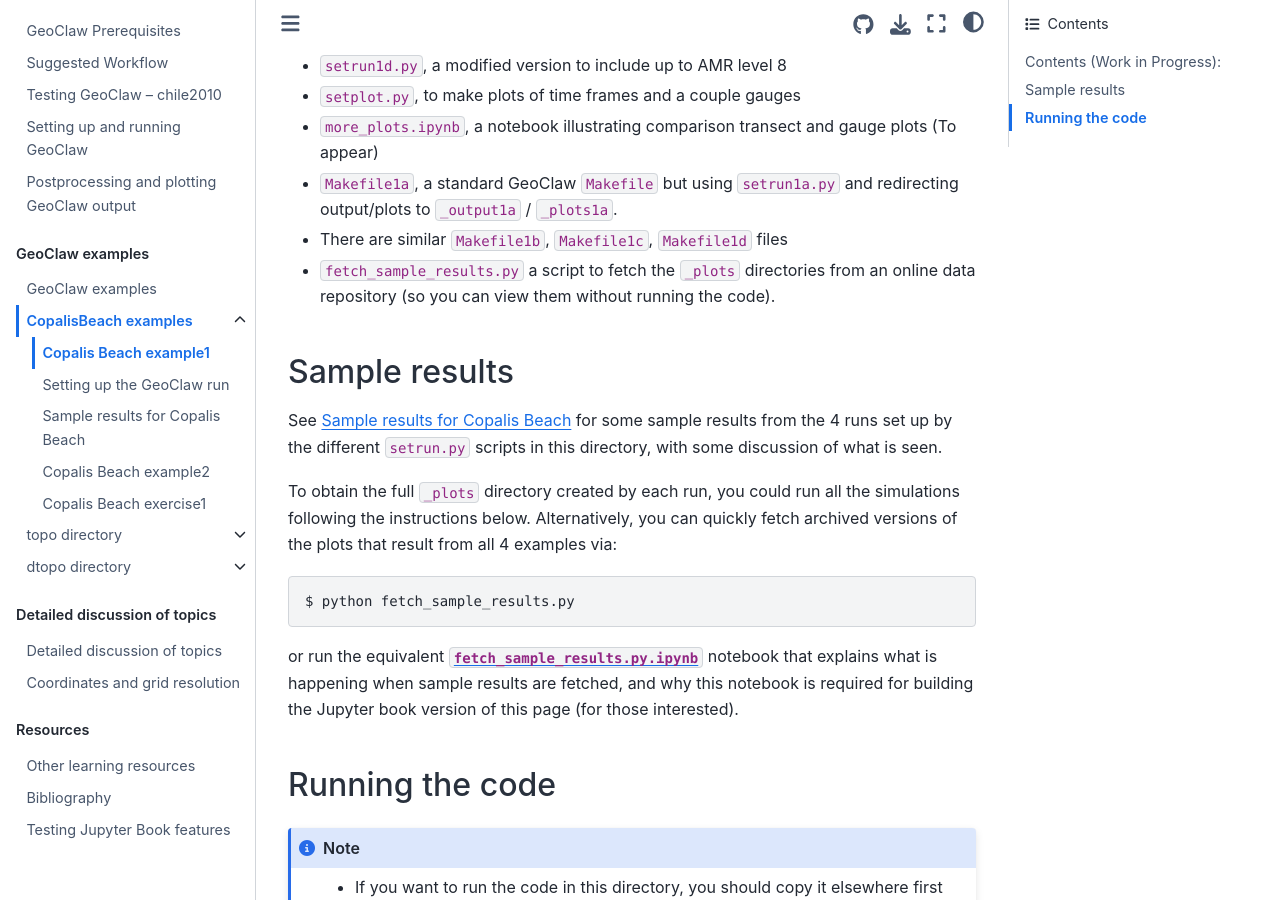
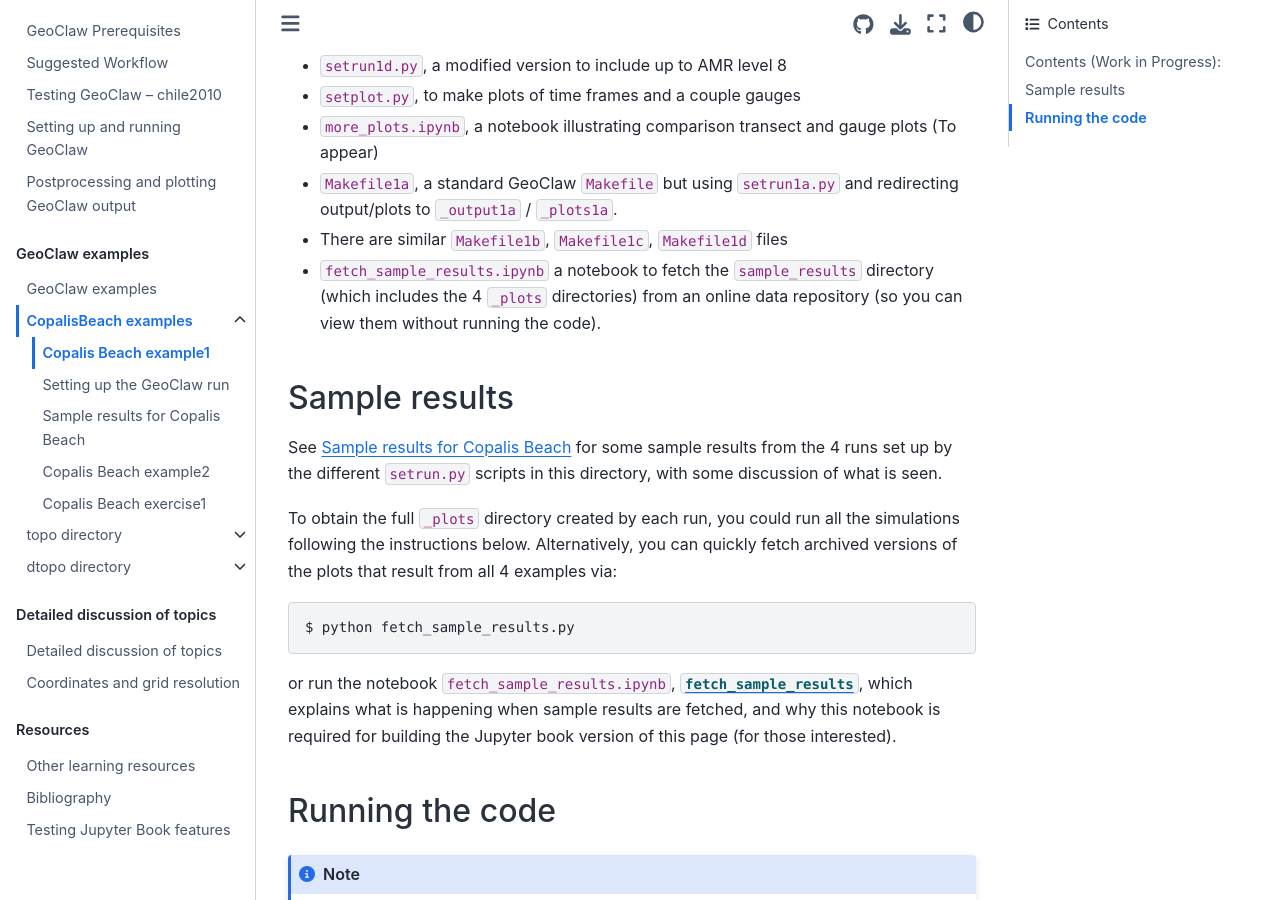
Before and after one commit to rjleveque/geoclaw_tsunami_tutorial, a Jupyter Book: the page built from GTT/CopalisBeach/example1/README.md, in a window 1280 px wide and 900 px high, scrolled down 493 px. Built offline with Jupyter Book 1.0.4 settings and Sphinx 7.4.7 and the Sphinx Book theme 1.1.4, drawn with Linux system fonts in a browser that asks for light colours; pages that are not in the unit, such as notebooks, are missing from menus.

```diff
--- a/GTT/CopalisBeach/example1/README.md
+++ b/GTT/CopalisBeach/example1/README.md
@@ -24,7 +24,8 @@
 - `Makefile1a`, a standard GeoClaw `Makefile` but using `setrun1a.py`
   and redirecting output/plots to `_output1a` / `_plots1a`.
 - There are similar `Makefile1b`, `Makefile1c`, `Makefile1d` files
-- `fetch_sample_results.py` a script to fetch the `_plots` directories from
+- `fetch_sample_results.ipynb` a notebook to fetch the `sample_results`
+  directory (which includes the 4 `_plots` directories) from
   an online data repository (so you can view them without running the code).
 
 
@@ -41,8 +42,8 @@
 
     $ python fetch_sample_results.py
 
-or run the equivalent [`fetch_sample_results.py.ipynb`](fetch_input_data)
-notebook that explains what is happening when sample results are fetched,
+or run the notebook `fetch_sample_results.ipynb`, [](fetch_sample_results),
+which explains what is happening when sample results are fetched,
 and why this notebook is required for building the Jupyter book version
 of this page (for those interested).
 
```
Also changed, not shown: 1 other file.
